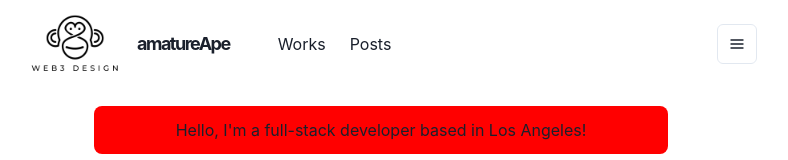
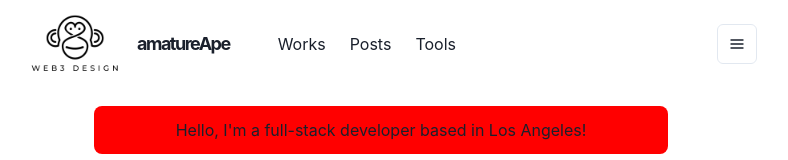
Before and after one commit to amatureApe/amatureApe-portfolio-site, a Next.js app: page / in a window 1280 px wide. Shown: the top 160 px of the page, without its empty margins (259-1047 px from the left). Built offline with nearby package versions, Linux system fonts and the light colour scheme.

Commit message:
fix hydration error

```diff
--- a/components/navbar.js
+++ b/components/navbar.js
@@ -57,7 +57,7 @@ const Navbar = props => {
           width={{ base: 'full', md: 'auto' }}
           alignItems="center"
           justify
-          flexGrow={1}
+          flexgrow={1}
           mt={{ base: 4, nmd: 0 }}
         >
           <LinkItem href="/works" path={path}>
@@ -65,6 +65,9 @@ const Navbar = props => {
           </LinkItem>
           <LinkItem href="/posts" path={path}>
             Posts
+          </LinkItem>
+          <LinkItem href="/tools" path={path}>
+            Tools
           </LinkItem>
 
         </Stack>
--- a/pages/index.js
+++ b/pages/index.js
@@ -7,7 +7,7 @@ const Page = () => {
         Hello, I'm a full-stack developer based in Los Angeles!
       </Box>
       <Box display={{ md: 'flex' }}>
-        <Box flowGrow={1}>
+        <Box flowgrow={1}>
           <Heading as="h2" variant="page-title">
             amatureApe
           </Heading>
```
Also changed, not shown: package.json (+9 -7 lines), 1 other file (tests, documents, lock files or other folders).
